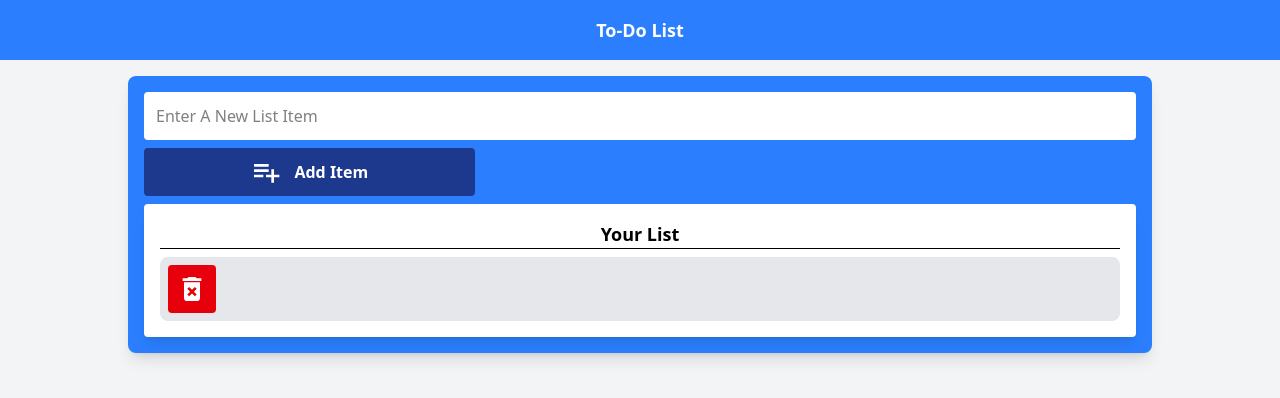
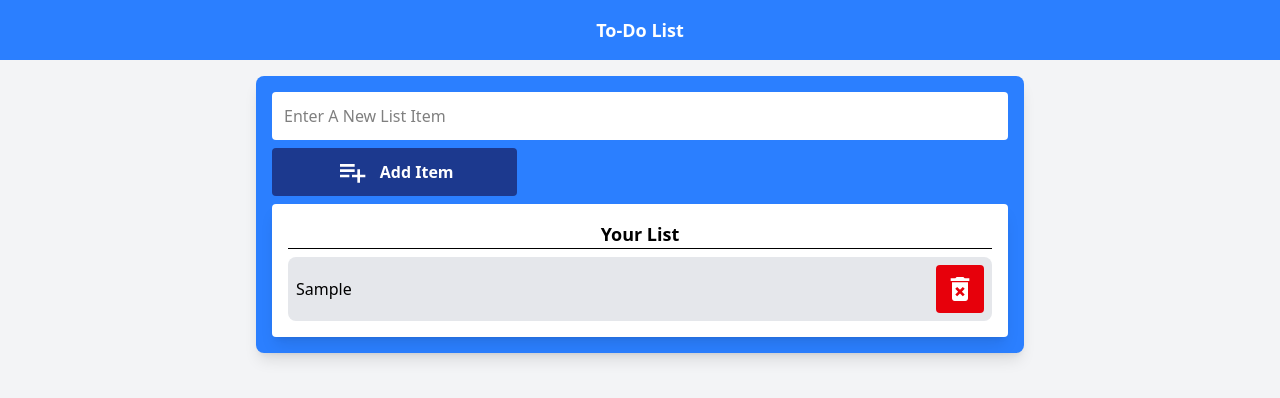
Before and after one commit to MoketeTyabekana/react-hooks, a React (Vite) app in the folder todolist/: page / in a window 1280 px wide. Both pictures are taken after typing "Sample" into the empty fields and a click on the button "Add Item". Shown: the top 398 px of the page. Built offline with nearby package versions, Linux system fonts and the light colour scheme.

Commit message:
Fixed the typos in the code.

```diff
--- a/todolist/src/App.jsx
+++ b/todolist/src/App.jsx
@@ -24,7 +24,7 @@ function App() {
     <div className='bg-blue-500 text-white  p-4 '>
       <h1 className='font-bold text-lg'>To-Do List</h1>
     </div>
-      <div className='w-4/5 mx-auto mt-4 bg-blue-500 p-4 rounded-lg shadow-lg grid grid-row gap-2 justify-items-start'>
+      <div className='md:w-3/5 mx-auto mt-4 bg-blue-500 p-4 rounded-lg shadow-lg grid grid-row gap-2 justify-items-start'>
 
      {/* Add the input field and button */}
         <input value={input} onChange={(e)=> setInput(e.target.value)} type="text" name='item' placeholder='Enter A New List Item' className='bg-white w-full p-3 rounded outline-none' />
@@ -37,9 +37,9 @@ function App() {
 
            {/* Add the to do list */}
            <ul className='w-full gap-2 mt-2'>
-            {todos.map((tod,index)=>(
-              <li key={index} className='justify-between bg-gray-200 p-2 rounded-lg flex items-center w-full'>
-                 {todos.text}
+            {todos.map((todo,index)=>(
+              <li key={index} className='justify-between bg-gray-200 p-2 mt-2  rounded-lg flex items-center w-full'>
+                 {todo.text}
                  <button onClick={()=>setTodos(todos.filter((_,i)=>i !==index))} className='bg-red-600  p-2 rounded text-white  font-bold hover:bg-blue-800 inline-flex items-center justify-center'>
                   <MdDeleteForever size="2em"/>
                  </button>
```
